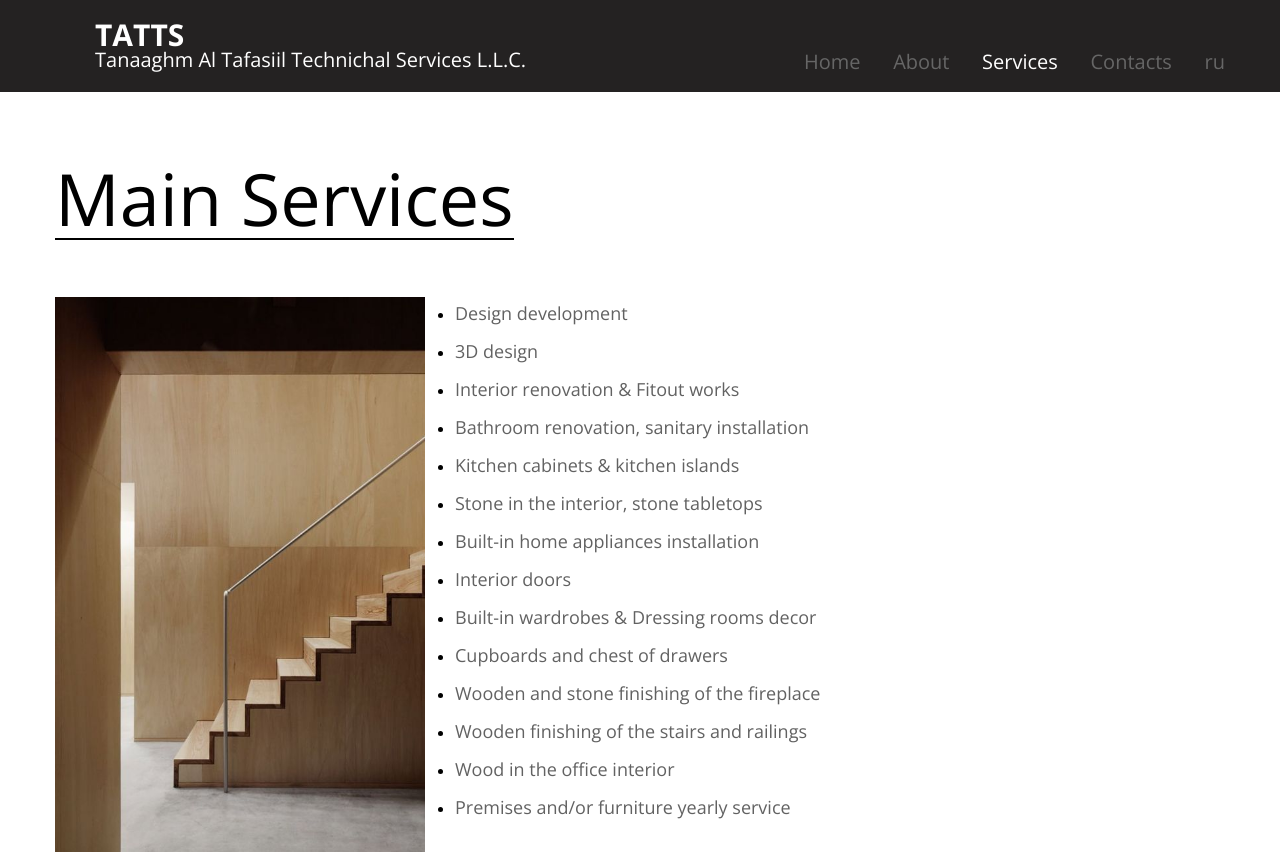
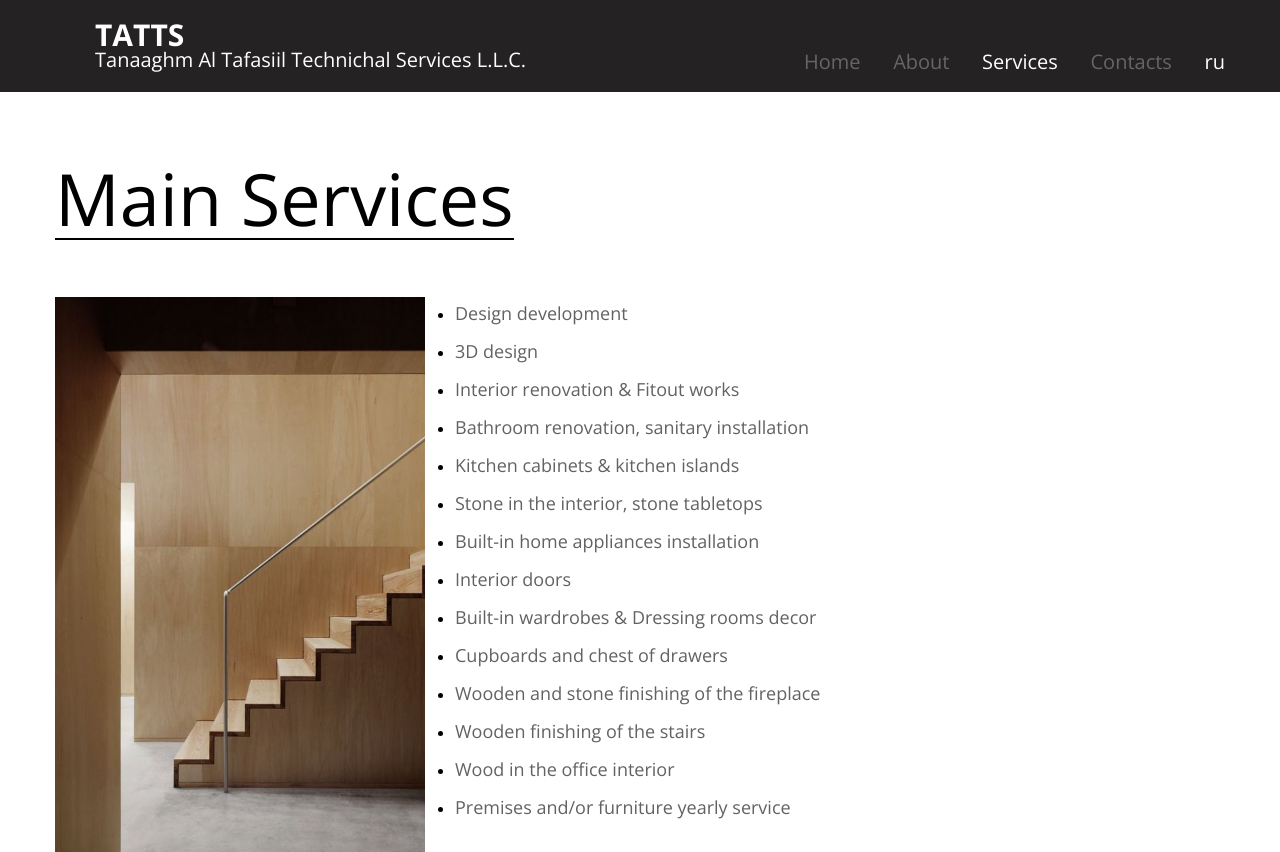
Before and after one commit to momoraccoon/momoraccoon.github.io, a plain HTML site: page index-3.html in a window 1280 px wide. Shown: the top 852 px of the page. Drawn offline with nearby package versions, Linux system fonts and the light colour scheme.

Commit message:
Update index-3.html

```diff
--- a/index-3.html
+++ b/index-3.html
@@ -48,7 +48,7 @@
 							<li><a href="index-1.html">About</a></li>
 							<li class="current"><a href="index-3.html">Services</a></li>
 							<li><a href="index-4.html">Contacts</a></li>
-							<li><a href="index-3ru.html">ru</a></li>
+							<li><a href="index-3ru.html" style="color: white">ru</a></li>
 						</ul>
 					</nav>
 				</div>
@@ -88,7 +88,7 @@
                                <li><a href="#">Built-in wardrobes & Dressing rooms decor</a></li>
                                <li><a href="#">Cupboards and chest of drawers</a></li>
                                <li><a href="#">Wooden and stone finishing of the fireplace</a></li>
-                               <li><a href="#">Wooden finishing of the stairs and railings</a></li>
+                               <li><a href="#">Wooden finishing of the stairs</a></li>
                                <li><a href="#">Wood in the office interior</a></li>
                                <li><a href="#">Premises and/or furniture yearly service</a></li>
                            </ul>
```
